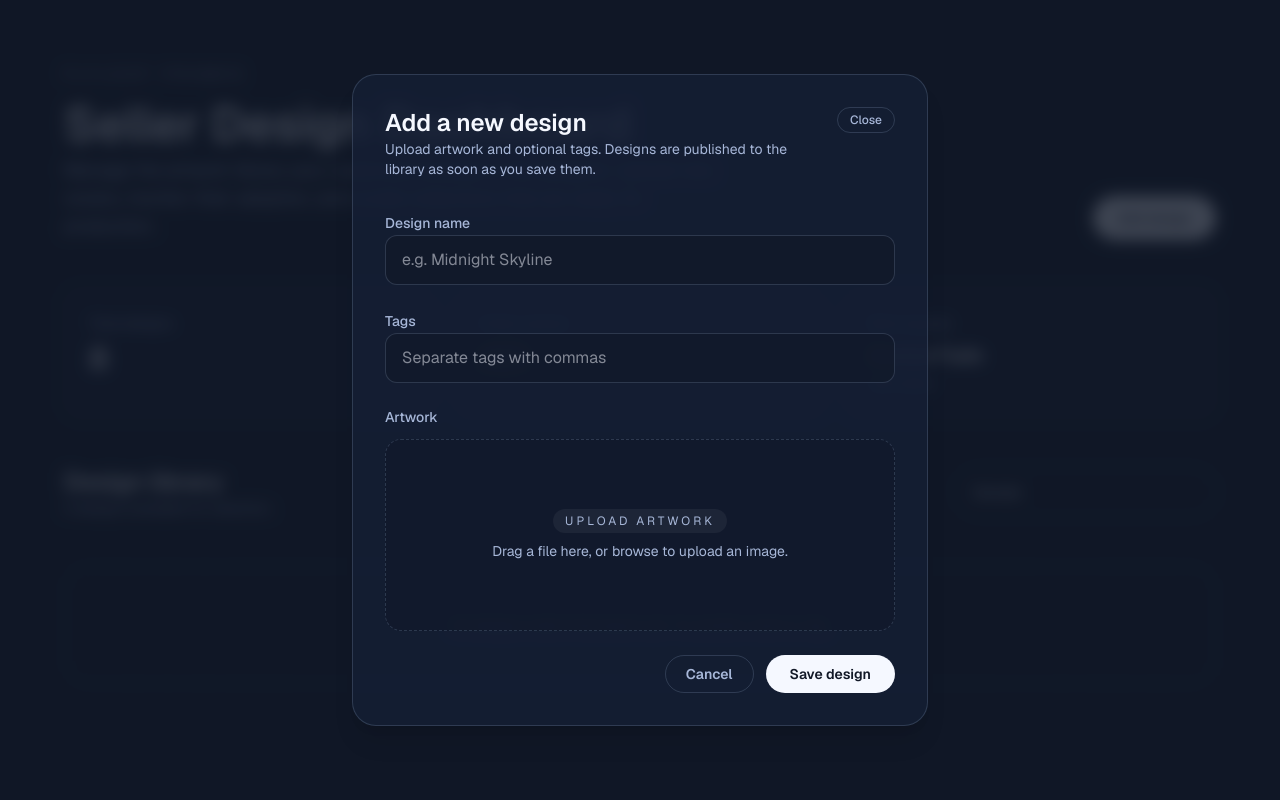
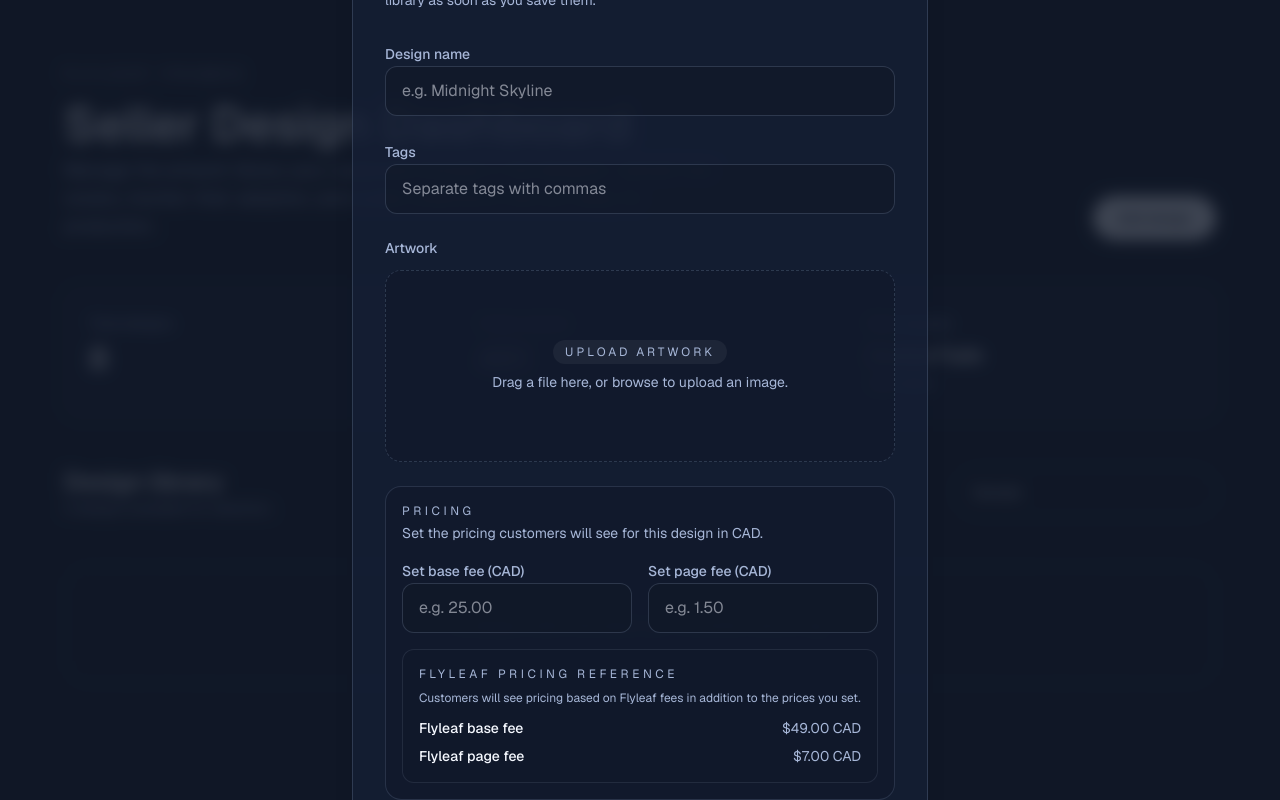
Before and after one commit to jdin9/flyleaf-v2, a Next.js app: page /admin/design-dashboard in a window 1280 px wide. Both pictures are taken after typing "Sample" into the empty fields and a click on the button "Add design". Built offline with nearby package versions, Linux system fonts and the light colour scheme.

Commit message:
Clarify Flyleaf pricing context

```diff
--- a/src/app/admin/design-dashboard/page.tsx
+++ b/src/app/admin/design-dashboard/page.tsx
@@ -4,8 +4,14 @@ import Image from "next/image";
 import { ChangeEvent, FormEvent, useMemo, useState } from "react";
 
 import { initialDesigns, type Design } from "@/data/designs";
+import { initialPricing } from "@/data/pricing";
 
-type SellerDesign = Design;
+type SellerDesign = Design & {
+  pricing?: {
+    baseFee: string;
+    pageFee: string;
+  };
+};
 
 let designIdCounter = initialDesigns.length;
 
@@ -13,6 +19,8 @@ export default function SellerDesignDashboardPage() {
   const [designs, setDesigns] = useState<SellerDesign[]>(initialDesigns);
   const [name, setName] = useState("");
   const [tags, setTags] = useState("");
+  const [baseFee, setBaseFee] = useState("");
+  const [pageFee, setPageFee] = useState("");
   const [imagePreview, setImagePreview] = useState<string | null>(null);
   const [formNotice, setFormNotice] = useState<string | null>(null);
   const [isModalOpen, setIsModalOpen] = useState(false);
@@ -21,6 +29,8 @@ export default function SellerDesignDashboardPage() {
   const resetForm = () => {
     setName("");
     setTags("");
+    setBaseFee("");
+    setPageFee("");
     setImagePreview(null);
     setFormNotice(null);
   };
@@ -94,6 +104,9 @@ export default function SellerDesignDashboardPage() {
       .map((tag) => tag.trim())
       .filter(Boolean);
 
+    const normalizedBaseFee = baseFee.trim();
+    const normalizedPageFee = pageFee.trim();
+
     const newDesign: SellerDesign = {
       id: ++designIdCounter,
       name: name.trim(),
@@ -102,6 +115,13 @@ export default function SellerDesignDashboardPage() {
       previewUrl: imagePreview,
       previewBackground: "linear-gradient(135deg, rgba(148,163,184,0.25) 0%, rgba(15,23,42,0.4) 100%)",
       tags: normalizedTags,
+      pricing:
+        normalizedBaseFee || normalizedPageFee
+          ? {
+              baseFee: normalizedBaseFee,
+              pageFee: normalizedPageFee,
+            }
+          : undefined,
     };
 
     setDesigns((current) => [newDesign, ...current]);
@@ -356,6 +376,57 @@ export default function SellerDesignDashboardPage() {
                   </div>
                 </label>
 
+                <div className="space-y-4 rounded-2xl border border-border/80 bg-background/40 p-4">
+                  <div>
+                    <p className="text-xs uppercase tracking-[0.3em] text-muted">Pricing</p>
+                    <p className="mt-1 text-sm text-muted">
+                      Set the pricing customers will see for this design in CAD.
+                    </p>
+                  </div>
+                  <div className="grid gap-4 md:grid-cols-2">
+                    <label className="block space-y-2">
+                      <span className="text-sm font-medium text-muted">Set base fee (CAD)</span>
+                      <input
+                        value={baseFee}
+                        onChange={(event) => setBaseFee(event.target.value)}
+                        placeholder="e.g. 25.00"
+                        className="w-full rounded-xl border border-border bg-background/60 px-4 py-3 text-base text-foreground outline-none transition focus:border-foreground/40"
+                        type="number"
+                        min={0}
+                        step="0.01"
+                      />
+                    </label>
+                    <label className="block space-y-2">
+                      <span className="text-sm font-medium text-muted">Set page fee (CAD)</span>
+                      <input
+                        value={pageFee}
+                        onChange={(event) => setPageFee(event.target.value)}
+                        placeholder="e.g. 1.50"
+                        className="w-full rounded-xl border border-border bg-background/60 px-4 py-3 text-base text-foreground outline-none transition focus:border-foreground/40"
+                        type="number"
+                        min={0}
+                        step="0.01"
+                      />
+                    </label>
+                  </div>
+                  <div className="rounded-xl border border-border/60 bg-background/20 p-4">
+                    <p className="text-xs uppercase tracking-[0.3em] text-muted">Flyleaf pricing reference</p>
+                    <p className="mt-2 text-xs text-muted">
+                      Customers will see pricing based on Flyleaf fees in addition to the prices you set.
+                    </p>
+                    <dl className="mt-3 space-y-2 text-sm text-muted">
+                      <div className="flex items-center justify-between gap-4">
+                        <dt className="font-medium text-foreground">Flyleaf base fee</dt>
+                        <dd>${initialPricing.basePrice.toFixed(2)} CAD</dd>
+                      </div>
+                      <div className="flex items-center justify-between gap-4">
+                        <dt className="font-medium text-foreground">Flyleaf page fee</dt>
+                        <dd>${initialPricing.pagePrice.toFixed(2)} CAD</dd>
+                      </div>
+                    </dl>
+                  </div>
+                </div>
+
                 {formNotice ? <p className="text-sm text-muted">{formNotice}</p> : null}
 
                 <div className="flex justify-end gap-3">
--- a/src/app/admin/page.tsx
+++ b/src/app/admin/page.tsx
@@ -2,13 +2,10 @@
 
 import { useMemo, useState } from "react";
 
+import { initialPricing } from "@/data/pricing";
+import type { Pricing } from "@/data/pricing";
+
 type PricingTab = "pricing" | "orders";
-
-type PricingState = {
-  basePrice: number;
-  pagePrice: number;
-  packagePrice: number;
-};
 
 type OrderStatus = "new" | "downloaded";
 
@@ -20,12 +17,6 @@ type AdminOrder = {
   submittedAt: string;
   pdfUrl: string;
   status: OrderStatus;
-};
-
-const initialPricing: PricingState = {
-  basePrice: 49,
-  pagePrice: 7,
-  packagePrice: 2.3,
 };
 
 const initialOrders: AdminOrder[] = [
@@ -60,7 +51,7 @@ const initialOrders: AdminOrder[] = [
 
 export default function AdminDashboardPage() {
   const [activeTab, setActiveTab] = useState<PricingTab>("pricing");
-  const [pricing, setPricing] = useState<PricingState>(initialPricing);
+  const [pricing, setPricing] = useState<Pricing>(initialPricing);
   const [orders, setOrders] = useState<AdminOrder[]>(initialOrders);
   const [selectedOrderIds, setSelectedOrderIds] = useState<number[]>([]);
   const [isBulkDownloading, setIsBulkDownloading] = useState(false);
@@ -344,7 +335,7 @@ export default function AdminDashboardPage() {
   );
 }
 
-function calculateOrderTotal(order: AdminOrder, pricing: PricingState) {
+function calculateOrderTotal(order: AdminOrder, pricing: Pricing) {
   return pricing.basePrice + pricing.packagePrice + pricing.pagePrice * order.pages;
 }
 
--- /dev/null
+++ b/src/data/pricing.ts
@@ -0,0 +1,11 @@
+export type Pricing = {
+  basePrice: number;
+  pagePrice: number;
+  packagePrice: number;
+};
+
+export const initialPricing: Pricing = {
+  basePrice: 49,
+  pagePrice: 7,
+  packagePrice: 2.3,
+};
```
